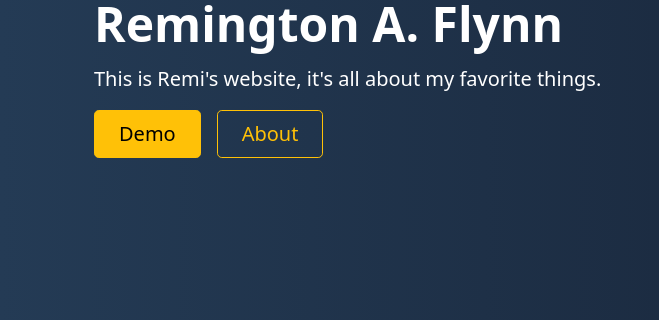
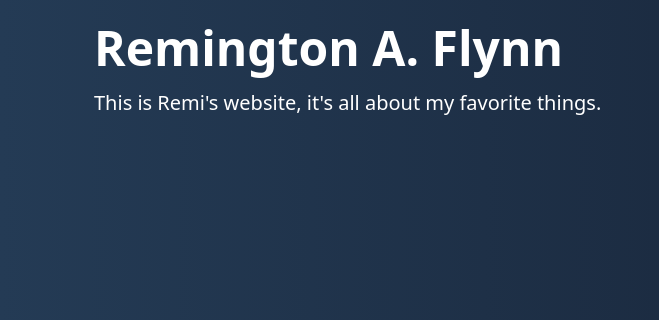
Before and after one commit to DemonMerk/Remi, a plain HTML site: page index.html in a window 1280 px wide. Shown: the part 164-484 px from the top of the page, 0-659 px from the left. Drawn offline with nearby package versions, Linux system fonts and the light colour scheme.

Commit message:
Commented out buttons

```diff
--- a/index.html
+++ b/index.html
@@ -67,10 +67,10 @@
                     <h1 class="display-5 fw-bold lh-1 mb-3">Remington A. Flynn</h1>
                     <p class="lead">This is Remi's website, it's all about my favorite things.
                     </p>
-                    <div class="d-grid gap-2 d-md-flex justify-content-md-start">
+                    <!-- <div class="d-grid gap-2 d-md-flex justify-content-md-start">
                         <button type="button" class="btn btn-warning btn-lg px-4 me-md-2">Demo</button>
                         <button type="button" class="btn btn-outline-warning btn-lg px-4">About</button>
-                    </div>
+                    </div> -->
                 </div>
             </div>
         </div>
```
